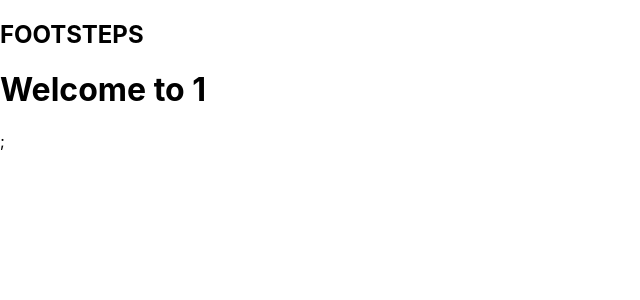
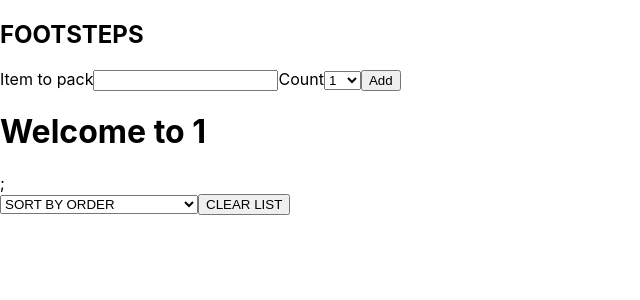
Before and after one commit to boornimavar/footsteps, a React (Create React App) app: page /travel/1 in a window 1280 px wide. Shown: the top 300 px of the page, without its empty margins (0-640 px from the left). Built offline with nearby package versions, Linux system fonts and the light colour scheme.

Commit message:
Add the logic for travel component

```diff
--- a/src/Travel.js
+++ b/src/Travel.js
@@ -1,12 +1,120 @@
 import { useParams } from "react-router-dom";
+import { useEffect } from "react";
 import Header from "./Header";
+import { useState } from "react";
 
 export default function Travel() {
   const { placeName } = useParams();
+  const count = [1, 2, 3, 4, 5, 6, 7, 8, 9, 10];
+  const [startCount, addCount] = useState(1);
+  const [things, setThings] = useState("");
+  const [sortBy, setSort] = useState("order");
+  const [items, setItems] = useState(() => {
+    const saved = localStorage.getItem("items");
+    return saved ? JSON.parse(saved) : [];
+  });
+  let sortedItems = [...items];
+  if (sortBy === "order") {
+    sortedItems = items;
+  }
+  if (sortBy === "desc") {
+    sortedItems.sort((a, b) => a.name.localeCompare(b.name));
+  }
+  if (sortBy === "packed") {
+    sortedItems.sort((a, b) => a.packed - b.packed);
+  }
+
+  useEffect(() => {
+    localStorage.setItem("items", JSON.stringify(items));
+  }, [items]);
+
+  function addItem() {
+    if (!things || !startCount) return;
+
+    const newThing = {
+      id: new Date(),
+      name: things,
+      count: startCount,
+      packed: false,
+    };
+
+    setItems((prev) => [...prev, newThing]);
+    setThings("");
+    addCount(1);
+  }
   return (
-    <div className="">
-      <Header />
-      <h1>Welcome to {placeName}</h1>;
-    </div>
+    <>
+      <div className="top">
+        <Header />
+        <div className="things">
+          <span>Item to pack</span>
+          <input
+            type="text"
+            value={things}
+            className="thing"
+            onChange={(event) => setThings(event.target.value)}
+          />
+          <span>Count</span>
+          <select
+            value={startCount}
+            onChange={(e) => addCount(Number(e.target.value))}
+          >
+            {count.map((c) => (
+              <option key={c} id={c}>
+                {c}
+              </option>
+            ))}
+          </select>
+          <button className="addItem" onClick={addItem}>
+            Add
+          </button>
+        </div>
+        <h1>Welcome to {placeName}</h1>;
+      </div>
+      {sortedItems.map((t) => (
+        <div key={t.id}>
+          <input
+            type="checkbox"
+            id="packed"
+            name="subscribe"
+            checked={t.packed}
+            onChange={() =>
+              setItems((prev) =>
+                prev.map((item) =>
+                  item.id === t.id ? { ...item, packed: !item.packed } : item,
+                ),
+              )
+            }
+          ></input>
+          <li>{t.name}</li>
+          <li>{t.count}</li>
+          <button
+            className="del btn"
+            onClick={() =>
+              setItems((prev) => prev.filter((item) => item.name !== t.name))
+            }
+          >
+            ❌
+          </button>
+        </div>
+      ))}
+
+      <select
+        className="sort"
+        value={sortBy}
+        onChange={(e) => setSort(e.target.value)}
+      >
+        <option className="order btn" value="order">
+          SORT BY ORDER
+        </option>
+        <option className="desc btn" value="desc">
+          SORT BY DESRIPTION
+        </option>
+        <option className="status btn" value="status">
+          SORT BY PACKING STATUS
+        </option>
+      </select>
+      <button className="clear btn">CLEAR LIST</button>
+    </>
   );
 }
```
